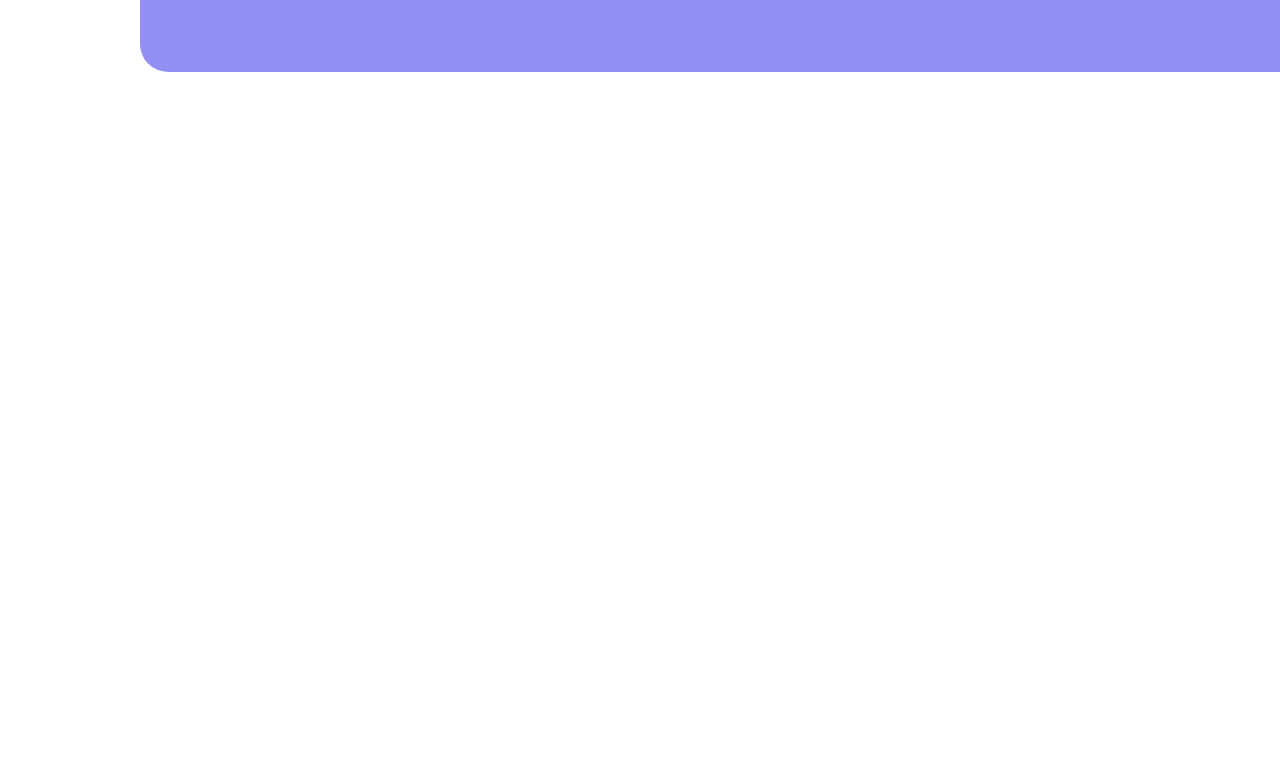
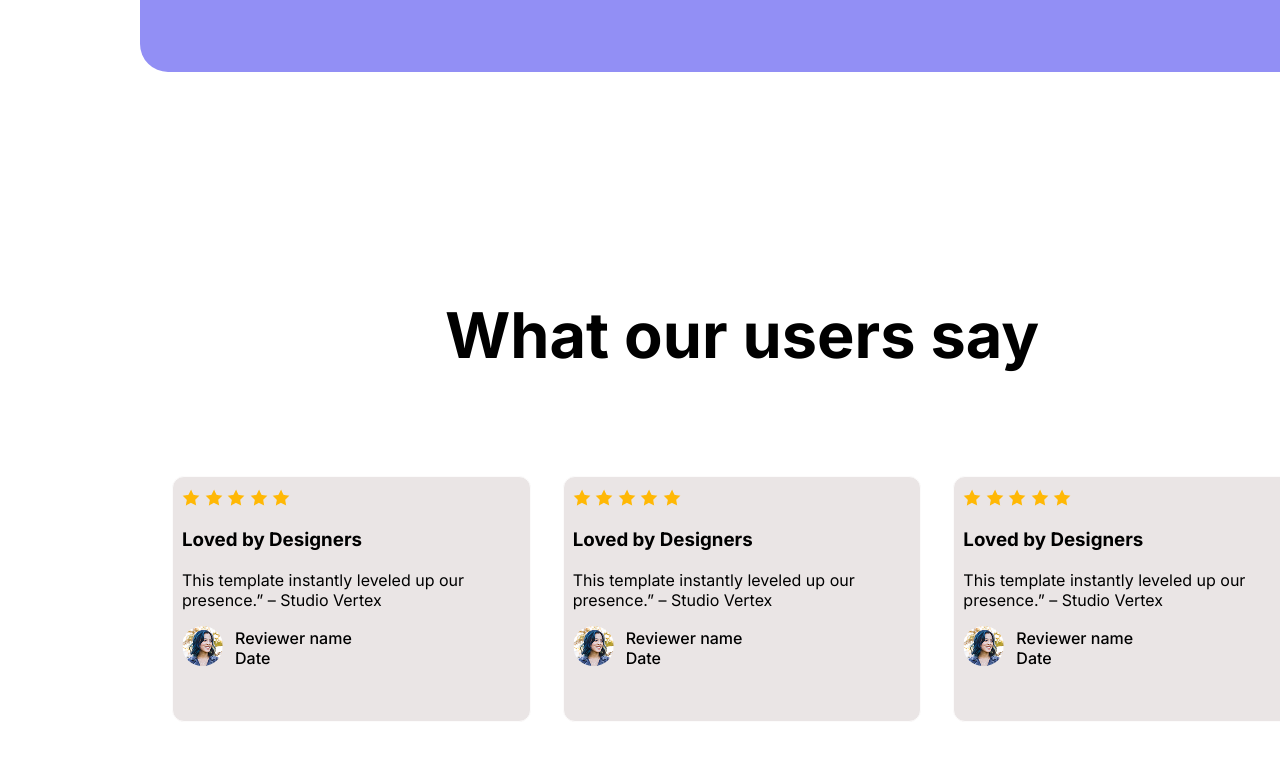
Before and after one commit to sazzad5232/assignment-1-work, a plain HTML site: page index.html in a window 1280 px wide. Shown: the part 1674-2434 px from the top of the page. Before the commit the page ends 1887 px from the top, so only its background shows below. Drawn offline with Linux system fonts and the light colour scheme.

Commit message:
challenges 10 mark part done

```diff
--- a/index.html
+++ b/index.html
@@ -32,8 +32,8 @@
         <div class="banner-2-text">
           <h3>See It in Action</h3>
           <p>
-            Explore the live preview and imagine your brand in this bold new
-            look.
+            Explore the live preview and imagine your <br />
+            brand in this bold new look.
           </p>
           <button class="hover">Launch Live Preview</button>
         </div>
@@ -60,6 +60,76 @@
           </div>
         </div>
       </section>
+      <section class="user-review-banner">
+        <div class="review-header">
+          <h2>What our users say</h2>
+        </div>
+        <div class="user-review-description">
+          <div class="description-box1">
+            <img src="Assets/icon-star.png" alt="" />
+            <img src="Assets/icon-star.png" alt="" />
+            <img src="Assets/icon-star.png" alt="" />
+            <img src="Assets/icon-star.png" alt="" />
+            <img src="Assets/icon-star.png" alt="" />
+            <h3>Loved by Designers</h3>
+            <p>
+              This template instantly leveled up our <br />
+              presence.” – Studio Vertex
+            </p>
+            <div class="review-name-box">
+              <div class="review-img">
+                <img class="avater" src="Assets/avatar.png" alt="" />
+              </div>
+              <div class="text-reviewer">
+                <h4>Reviewer name</h4>
+                <h4 class="date">Date</h4>
+              </div>
+            </div>
+          </div>
+          <div class="description-box1">
+            <img src="Assets/icon-star.png" alt="" />
+            <img src="Assets/icon-star.png" alt="" />
+            <img src="Assets/icon-star.png" alt="" />
+            <img src="Assets/icon-star.png" alt="" />
+            <img src="Assets/icon-star.png" alt="" />
+            <h3>Loved by Designers</h3>
+            <p>
+              This template instantly leveled up our <br />
+              presence.” – Studio Vertex
+            </p>
+            <div class="review-name-box">
+              <div class="review-img">
+                <img class="avater" src="Assets/avatar.png" alt="" />
+              </div>
+              <div class="text-reviewer">
+                <h4>Reviewer name</h4>
+                <h4 class="date">Date</h4>
+              </div>
+            </div>
+          </div>
+          <div class="description-box1">
+            <img src="Assets/icon-star.png" alt="" />
+            <img src="Assets/icon-star.png" alt="" />
+            <img src="Assets/icon-star.png" alt="" />
+            <img src="Assets/icon-star.png" alt="" />
+            <img src="Assets/icon-star.png" alt="" />
+            <h3>Loved by Designers</h3>
+            <p>
+              This template instantly leveled up our <br />
+              presence.” – Studio Vertex
+            </p>
+            <div class="review-name-box">
+              <div class="review-img">
+                <img class="avater" src="Assets/avatar.png" alt="" />
+              </div>
+              <div class="text-reviewer">
+                <h4>Reviewer name</h4>
+                <h4 class="date">Date</h4>
+              </div>
+            </div>
+          </div>
+        </div>
+      </section>
     </main>
     <footer></footer>
   </body>
--- a/style/assignment.css
+++ b/style/assignment.css
@@ -136,3 +136,52 @@ nav ul li a button {
 .sec-user-num .box-1.box2.box3 {
   gap: 5px;
 }
+
+/* user-review-banner */
+.user-review-banner {
+  height: 342px;
+  width: 1140px;
+  margin: 141px 159px 141px 132px;
+  padding: 32px;
+}
+.review-header {
+  text-align: center;
+  padding-bottom: 50px;
+  font-weight: bold;
+  font-size: 42px;
+}
+.description-box1 {
+  height: 232px;
+  width: 366px;
+  background: #eae5e5;
+  border: 0.2px solid rgb(252, 251, 251);
+  border-radius: 12px;
+  padding-top: 12px;
+  padding-left: 9px;
+  padding-bottom: 0px;
+}
+.review-name-box {
+  margin-top: 0;
+  display: flex;
+  align-items: center;
+  gap: 12px;
+}
+.review-name-box img {
+  border-radius: 50%;
+}
+.text-reviewer h4 {
+  margin: 0;
+  padding: 0;
+  font-size: bold;
+  font-weight: 500;
+}
+.text-reviewer.date {
+  font-weight: 200;
+}
+.user-review-description {
+  height: 243px;
+  width: 1140px;
+  display: flex;
+  column-gap: 32px;
+  justify-content: space-between;
+}
```
